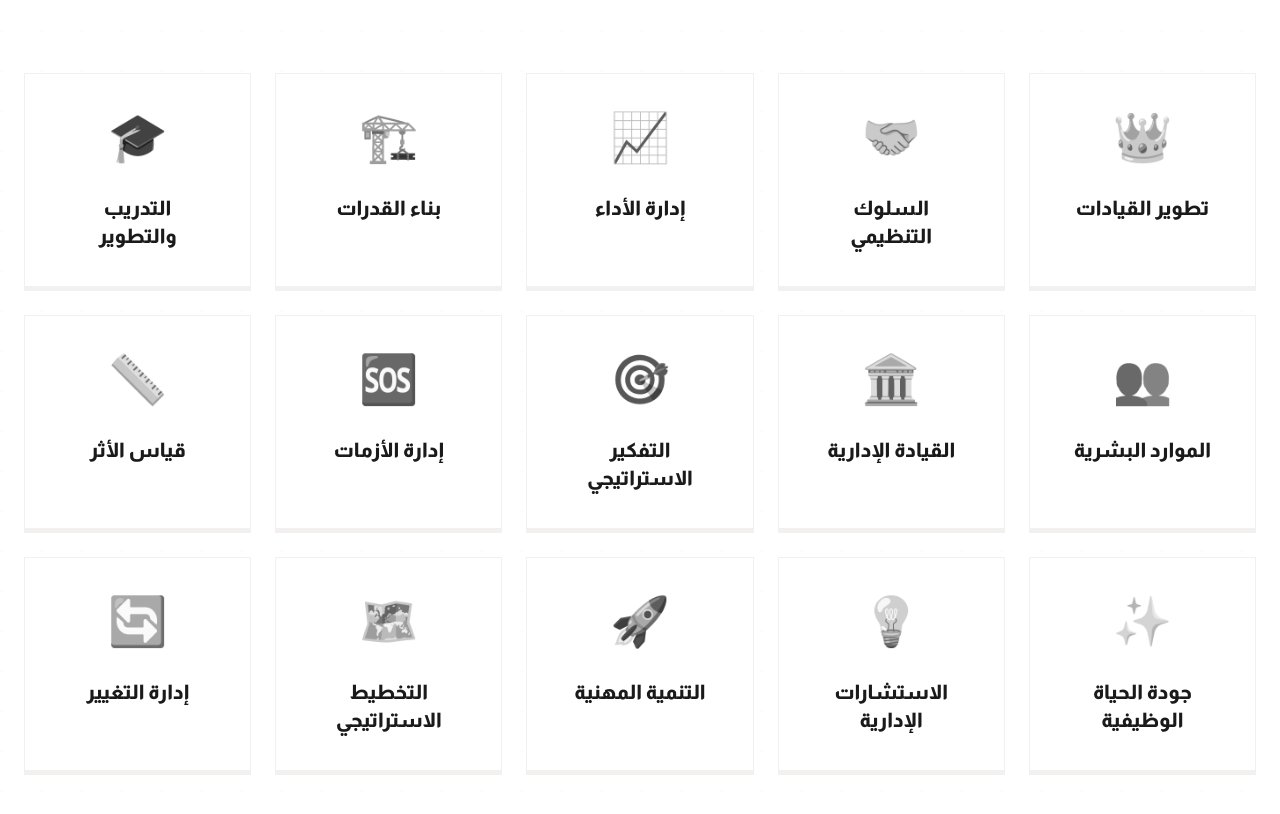
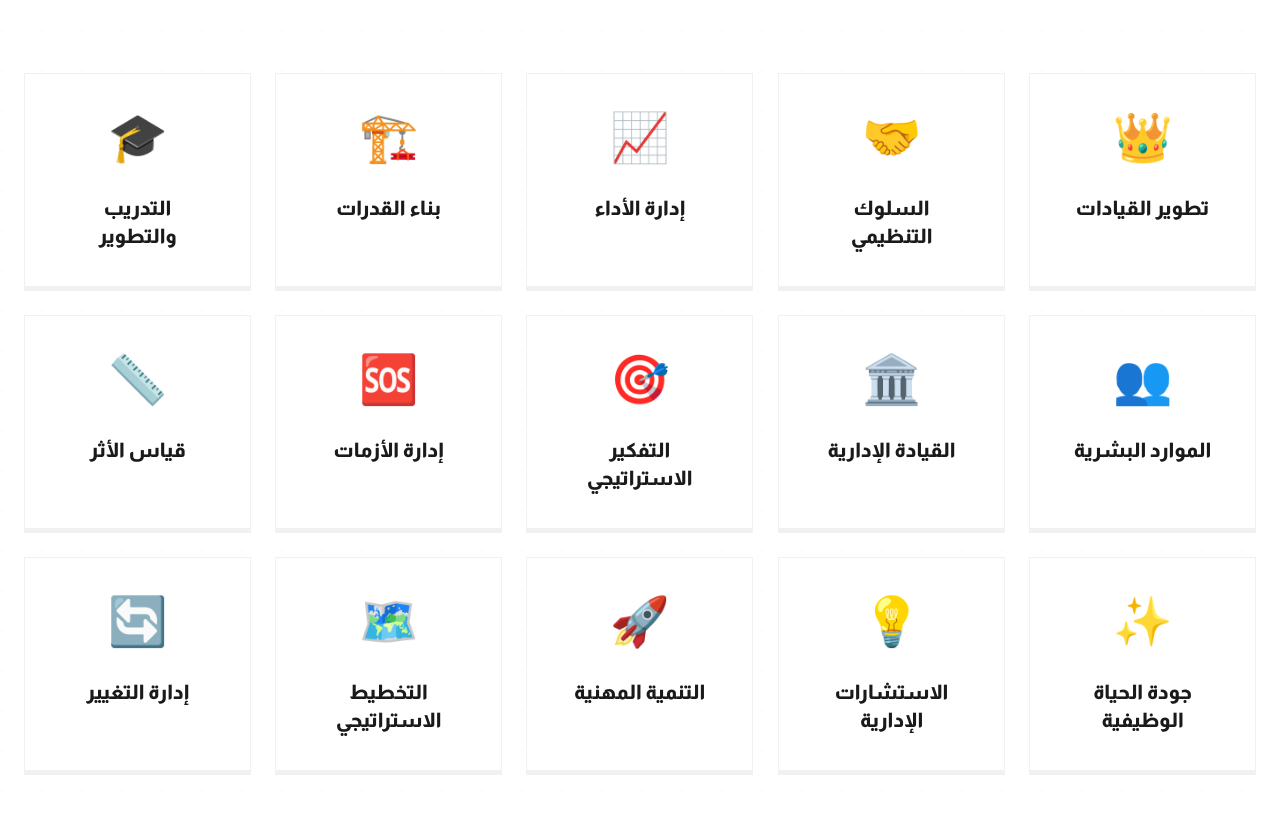
Before and after one commit to kawzaki/qatarim, a React (Vite) app: page /#/ in a window 1280 px wide. Shown: the part 2023-2837 px from the top of the page. Built offline with nearby package versions, Linux system fonts and the light colour scheme.

Commit message:
perf: optimize expertise grid animations to prevent flicker

```diff
--- a/src/components/ExpertiseGrid.jsx
+++ b/src/components/ExpertiseGrid.jsx
@@ -48,13 +48,19 @@ const ExpertiseCarousel = () => {
                     {expertiseItems.map((item, index) => (
                         <motion.div
                             key={item.title}
-                            initial={{ opacity: 0, y: 20 }}
+                            initial={{ opacity: 0, y: 30 }}
                             whileInView={{ opacity: 1, y: 0 }}
-                            transition={{ delay: index * 0.05 }}
-                            whileHover={{ y: -10 }}
-                            className="flex-none w-[200px] md:w-full p-8 md:p-10 bg-white border border-surface-high hover:border-tertiary/30 transition-all group relative flex flex-col items-center text-center h-full snap-center"
+                            viewport={{ once: true, margin: "-50px" }}
+                            transition={{
+                                duration: 0.8,
+                                delay: index * 0.05,
+                                ease: [0.16, 1, 0.3, 1]
+                            }}
+                            whileHover={{ y: -12, scale: 1.02 }}
+                            className="flex-none w-[200px] md:w-full p-8 md:p-10 bg-white border border-surface-high hover:border-tertiary/30 transition-all group relative flex flex-col items-center text-center h-full snap-center will-change-transform"
+                            style={{ backfaceVisibility: 'hidden' }}
                         >
-                            <span className="text-4xl md:text-5xl mb-6 md:mb-8 block grayscale group-hover:grayscale-0 transition-all duration-500">
+                            <span className="text-4xl md:text-5xl mb-6 md:mb-8 block transform group-hover:scale-110 transition-transform duration-500">
                                 {item.icon}
                             </span>
                             <h3 className="text-lg md:text-xl font-title font-black text-primary group-hover:text-tertiary transition-colors leading-snug">
```
